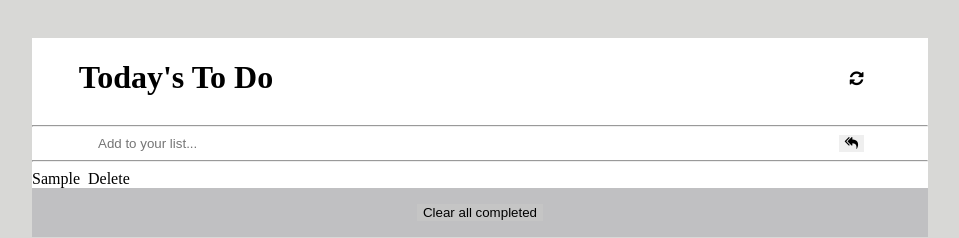
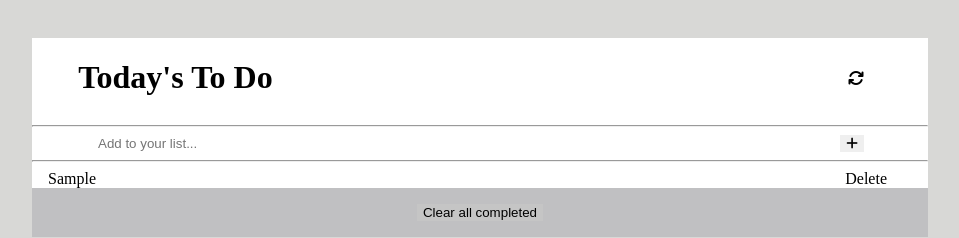
Before and after one commit to AbdelazizSoliman/Todo-list-PeerFeedback, a website built with webpack: page src/index.html in a window 1280 px wide. Both pictures are taken after typing "Sample" into the empty fields and a click on the button 1011 px from the left and 295 px from the top of the page. Shown: the part 152-390 px from the top of the page, without its empty margins (160-1119 px from the left). Built offline with nearby package versions, Linux system fonts and the light colour scheme.

Commit message:
Add edit title

```diff
--- a/src/index.html
+++ b/src/index.html
@@ -8,6 +8,10 @@
       rel="stylesheet"
       href="https://cdnjs.cloudflare.com/ajax/libs/font-awesome/4.7.0/css/font-awesome.min.css"
     />
+    <script
+      src="https://kit.fontawesome.com/be8db3d534.js"
+      crossorigin="anonymous"
+    ></script>
   </head>
   <body>
     <main class="main-container">
@@ -24,7 +28,7 @@
             placeholder="Add to your list..."
           />
           <button type="submit" class="add">
-            <i class="add-btn fa fa-reply-all"></i>
+            <i class="add-btn fa-solid fa-plus"></i>
           </button>
         </form>
       </header>
--- a/src/index.js
+++ b/src/index.js
@@ -1,6 +1,11 @@
 import './style.css';
 
-import { createNewTask, deleteTask, loadTasks } from './modules/tasks.js';
+import {
+  createNewTask,
+  deleteTask,
+  loadTasks,
+  titleElement,
+} from './modules/tasks.js';
 
 const input = document.querySelector('#new-task-input');
 const submitButton = document.querySelector('.add');
@@ -22,4 +27,5 @@ taskList.addEventListener('click', (e) => {
     deleteTask(id);
     e.target.parentElement.remove();
   }
+  titleElement.focus();
 });
--- a/src/modules/tasks.js
+++ b/src/modules/tasks.js
@@ -1,5 +1,10 @@
 let tasks = [];
 const taskList = document.querySelector('#tasks');
+const titleElement = document.createElement('span');
+
+function saveTasksToLocalStorage() {
+  localStorage.setItem('tasks', JSON.stringify(tasks));
+}
 
 function addTaskToDOM(task) {
   const taskElement = document.createElement('div');
@@ -8,16 +13,22 @@ function addTaskToDOM(task) {
     taskElement.classList.add('done');
   }
   taskElement.dataset.id = task.id;
-  taskElement.appendChild(document.createTextNode(task.title));
+
+  const titleElement = document.createElement('span');
+  titleElement.className = 'title';
+  titleElement.contentEditable = true;
+  titleElement.textContent = task.title;
+  titleElement.addEventListener('input', () => {
+    task.title = titleElement.textContent;
+    saveTasksToLocalStorage();
+  });
+
   const deleteButton = document.createElement('span');
   deleteButton.className = 'del';
   deleteButton.appendChild(document.createTextNode('Delete'));
+  taskElement.appendChild(titleElement);
   taskElement.appendChild(deleteButton);
   taskList.appendChild(taskElement);
-}
-
-function saveTasksToLocalStorage() {
-  localStorage.setItem('tasks', JSON.stringify(tasks));
 }
 
 function loadTasks() {
@@ -48,4 +59,6 @@ function deleteTask(taskId) {
   saveTasksToLocalStorage();
 }
 
-export { createNewTask, deleteTask, loadTasks };
+export {
+  addTaskToDOM, createNewTask, deleteTask, loadTasks, titleElement,
+};
--- a/src/style.css
+++ b/src/style.css
@@ -53,9 +53,29 @@ main {
 
 .task {
   display: flex;
-  gap: 0.5rem;
+    align-items: center;
+    justify-content: space-between;
+    min-width: 40vw;
+    margin-left: 1rem;
 }
+
 
 button {
   border-style: hidden;
 }
+
+.del {
+    padding-right: 25px;
+    cursor: pointer;
+    text-decoration: none ;
+    display: flex;
+    align-items: flex-end;
+    margin-right: 1rem;
+  }
+
+
+
+  .title {
+    min-width: 60vw;
+    text-decoration: none
+  }
```
Also changed, not shown: dist/index.html, dist/main.bundle.js.
